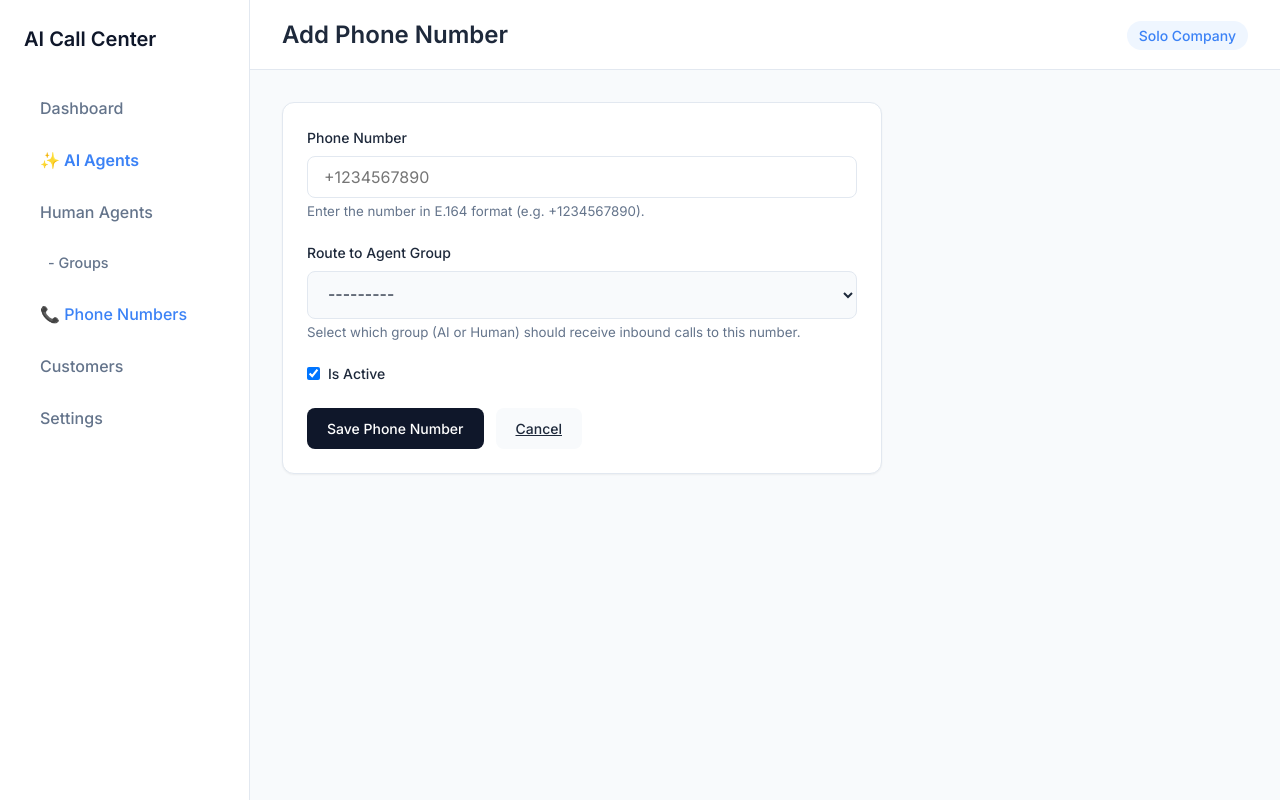
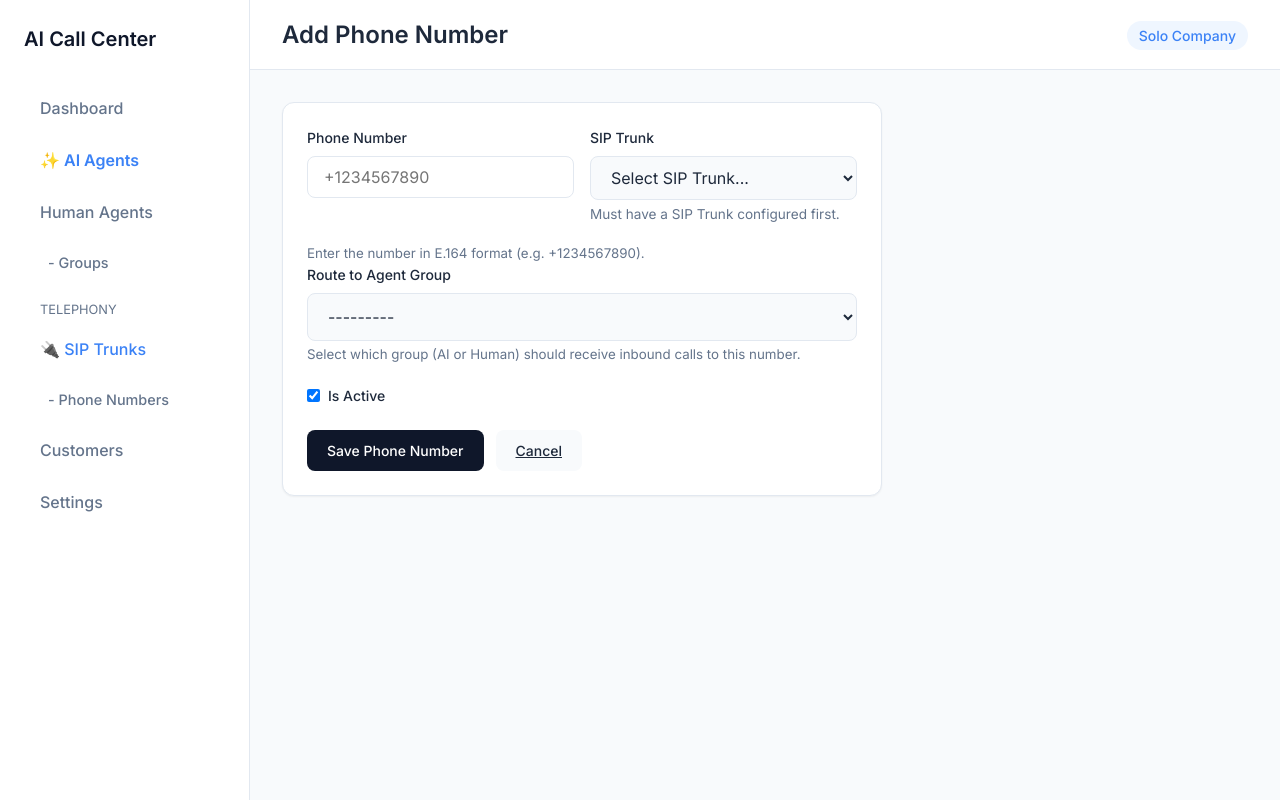
Before and after one commit to solo3li/callcenterai, a Django app: page /telephony/numbers/new/ in a window 1280 px wide. Run offline with Django 5.2, Linux system fonts and the light colour scheme; a user stored in the database is signed in; data comes from the database, SQL or seed files in the repository; both versions use the stored data as it was after the commit; data that the repository does not hold is empty.

Commit message:
feat: implement telephony module with SIP trunk management and phone number routing models and views

```diff
--- a/project_service_main/core/core/templates/core/base.html
+++ b/project_service_main/core/core/templates/core/base.html
@@ -25,8 +25,12 @@
                 <li class="nav-item">
                     <a href="{% url 'agent_group_list' %}" class="nav-link" style="padding-left: 24px; font-size: 0.9em;">- Groups</a>
                 </li>
+                <li class="nav-item" style="margin-top: 16px; font-size: 0.8em; text-transform: uppercase; color: var(--text-secondary); padding: 0 16px;">Telephony</li>
                 <li class="nav-item">
-                    <a href="{% url 'phone_number_list' %}" class="nav-link" style="color: var(--accent-color);">📞 Phone Numbers</a>
+                    <a href="{% url 'sip_trunk_list' %}" class="nav-link" style="color: var(--accent-color);">🔌 SIP Trunks</a>
+                </li>
+                <li class="nav-item">
+                    <a href="{% url 'phone_number_list' %}" class="nav-link" style="padding-left: 24px; font-size: 0.9em;">- Phone Numbers</a>
                 </li>
                 <li class="nav-item">
                     <a href="{% url 'customer_list' %}" class="nav-link">Customers</a>
--- a/project_service_main/core/telephony/models.py
+++ b/project_service_main/core/telephony/models.py
@@ -1,8 +1,22 @@
 from django.db import models
 from core.models import TenantAwareModel
 
+class SIPTrunk(TenantAwareModel):
+    name = models.CharField(max_length=100, help_text="e.g., Twilio Primary, Local PBX")
+    provider = models.CharField(max_length=100, blank=True, null=True, help_text="e.g., Twilio, Vonage")
+    host = models.CharField(max_length=255, help_text="SIP URI or IP Address")
+    port = models.IntegerField(default=5060)
+    username = models.CharField(max_length=100, blank=True, null=True)
+    password = models.CharField(max_length=100, blank=True, null=True)
+    is_active = models.BooleanField(default=True)
+    created_at = models.DateTimeField(auto_now_add=True)
+
+    def __str__(self):
+        return f"{self.name} ({self.host})"
+
 class PhoneNumber(TenantAwareModel):
     number = models.CharField(max_length=20, unique=True, help_text="Enter phone number in E.164 format (e.g. +1234567890)")
+    sip_trunk = models.ForeignKey(SIPTrunk, on_delete=models.CASCADE, related_name='phone_numbers', null=True, blank=True, help_text="The SIP Trunk this number belongs to")
     group = models.ForeignKey('agents.AgentGroup', on_delete=models.SET_NULL, null=True, blank=True, related_name='phone_numbers', help_text="The Agent Group (AI or Human) that will receive calls to this number.")
     is_active = models.BooleanField(default=True)
     created_at = models.DateTimeField(auto_now_add=True)
--- a/project_service_main/core/telephony/templates/telephony/phone_number_form.html
+++ b/project_service_main/core/telephony/templates/telephony/phone_number_form.html
@@ -6,11 +6,25 @@
     <form method="post">
         {% csrf_token %}
 
-        <div class="form-group">
-            <label class="form-label" for="id_number">Phone Number</label>
-            <input class="form-control" type="text" name="number" id="id_number" value="{{ form.number.value|default_if_none:'' }}" placeholder="+1234567890" required>
-            <small style="color: var(--text-secondary); display: block; margin-top: 4px;">Enter the number in E.164 format (e.g. +1234567890).</small>
+        <div class="form-group" style="display: flex; gap: 16px;">
+            <div style="flex: 1;">
+                <label class="form-label" for="id_number">Phone Number</label>
+                <input class="form-control" type="text" name="number" id="id_number" value="{{ form.number.value|default_if_none:'' }}" placeholder="+1234567890" required>
+            </div>
+            <div style="flex: 1;">
+                <label class="form-label" for="id_sip_trunk">SIP Trunk</label>
+                <select class="form-control" name="sip_trunk" id="id_sip_trunk" required>
+                    <option value="" disabled {% if not form.sip_trunk.value %}selected{% endif %}>Select SIP Trunk...</option>
+                    {% for trunk in form.fields.sip_trunk.queryset %}
+                        <option value="{{ trunk.pk }}" {% if form.sip_trunk.value|stringformat:"s" == trunk.pk|stringformat:"s" %}selected{% endif %}>
+                            {{ trunk.name }}
+                        </option>
+                    {% endfor %}
+                </select>
+                <p style="font-size: 0.85em; color: var(--text-secondary); margin-top: 4px;">Must have a SIP Trunk configured first.</p>
+            </div>
         </div>
+        <small style="color: var(--text-secondary); display: block; margin-top: 4px;">Enter the number in E.164 format (e.g. +1234567890).</small>
 
         <div class="form-group">
             <label class="form-label" for="id_group">Route to Agent Group</label>
--- a/project_service_main/core/telephony/templates/telephony/phone_number_list.html
+++ b/project_service_main/core/telephony/templates/telephony/phone_number_list.html
@@ -12,7 +12,8 @@
         <thead style="background-color: var(--bg-color); border-bottom: 1px solid var(--border-color);">
             <tr>
                 <th style="padding: 16px 24px; font-weight: 600; color: var(--text-secondary);">Number</th>
-                <th style="padding: 16px 24px; font-weight: 600; color: var(--text-secondary);">Routing Group</th>
+                <th style="padding: 16px 24px; font-weight: 600; color: var(--text-secondary);">SIP Trunk</th>
+                <th style="padding: 16px 24px; font-weight: 600; color: var(--text-secondary);">Routed To (Group)</th>
                 <th style="padding: 16px 24px; font-weight: 600; color: var(--text-secondary);">Status</th>
                 <th style="padding: 16px 24px; font-weight: 600; color: var(--text-secondary);">Actions</th>
             </tr>
@@ -21,6 +22,7 @@
             {% for number in phone_numbers %}
             <tr style="border-bottom: 1px solid var(--border-color);">
                 <td style="padding: 16px 24px; font-weight: 500; font-family: monospace; font-size: 1.1em;">{{ number.number }}</td>
+                <td style="padding: 16px 24px; color: var(--text-secondary);">{{ number.sip_trunk.name }}</td>
                 <td style="padding: 16px 24px; color: var(--text-secondary);">
                     {% if number.group %}
                         <a href="{% url 'agent_group_update' number.group.pk %}" style="text-decoration: none; color: var(--accent-color);">
--- a/project_service_main/core/telephony/urls.py
+++ b/project_service_main/core/telephony/urls.py
@@ -10,4 +10,10 @@ urlpatterns = [
 
     # APIs
     path('api/inbound-webhook/', api_views.inbound_webhook, name='inbound_webhook'),
+
+    # SIP Trunks
+    path('trunks/', views.SIPTrunkListView.as_view(), name='sip_trunk_list'),
+    path('trunks/new/', views.SIPTrunkCreateView.as_view(), name='sip_trunk_create'),
+    path('trunks/<int:pk>/edit/', views.SIPTrunkUpdateView.as_view(), name='sip_trunk_update'),
+    path('trunks/<int:pk>/delete/', views.SIPTrunkDeleteView.as_view(), name='sip_trunk_delete'),
 ]
--- a/project_service_main/core/telephony/views.py
+++ b/project_service_main/core/telephony/views.py
@@ -2,7 +2,7 @@ from django.urls import reverse_lazy
 from django.views.generic import ListView, CreateView, UpdateView, DeleteView
 from django.contrib.auth.mixins import LoginRequiredMixin
 from core.models import get_current_organization
-from .models import PhoneNumber
+from .models import PhoneNumber, SIPTrunk
 
 class PhoneNumberListView(LoginRequiredMixin, ListView):
     model = PhoneNumber
@@ -11,7 +11,7 @@ class PhoneNumberListView(LoginRequiredMixin, ListView):
 
 class PhoneNumberCreateView(LoginRequiredMixin, CreateView):
     model = PhoneNumber
-    fields = ['number', 'group', 'is_active']
+    fields = ['number', 'sip_trunk', 'group', 'is_active']
     template_name = 'telephony/phone_number_form.html'
     success_url = reverse_lazy('phone_number_list')
 
@@ -21,13 +21,15 @@ class PhoneNumberCreateView(LoginRequiredMixin, CreateView):
         from agents.models import AgentGroup
         if org:
             form.fields['group'].queryset = AgentGroup.objects.filter(organization=org)
+            form.fields['sip_trunk'].queryset = SIPTrunk.objects.filter(organization=org)
         else:
             form.fields['group'].queryset = AgentGroup.objects.none()
+            form.fields['sip_trunk'].queryset = SIPTrunk.objects.none()
         return form
 
 class PhoneNumberUpdateView(LoginRequiredMixin, UpdateView):
     model = PhoneNumber
-    fields = ['number', 'group', 'is_active']
+    fields = ['number', 'sip_trunk', 'group', 'is_active']
     template_name = 'telephony/phone_number_form.html'
     success_url = reverse_lazy('phone_number_list')
 
@@ -37,11 +39,35 @@ class PhoneNumberUpdateView(LoginRequiredMixin, UpdateView):
         from agents.models import AgentGroup
         if org:
             form.fields['group'].queryset = AgentGroup.objects.filter(organization=org)
+            form.fields['sip_trunk'].queryset = SIPTrunk.objects.filter(organization=org)
         else:
             form.fields['group'].queryset = AgentGroup.objects.none()
+            form.fields['sip_trunk'].queryset = SIPTrunk.objects.none()
         return form
 
 class PhoneNumberDeleteView(LoginRequiredMixin, DeleteView):
     model = PhoneNumber
     template_name = 'telephony/phone_number_confirm_delete.html'
     success_url = reverse_lazy('phone_number_list')
+
+class SIPTrunkListView(LoginRequiredMixin, ListView):
+    model = SIPTrunk
+    template_name = 'telephony/sip_trunk_list.html'
+    context_object_name = 'sip_trunks'
+
+class SIPTrunkCreateView(LoginRequiredMixin, CreateView):
+    model = SIPTrunk
+    fields = ['name', 'provider', 'host', 'port', 'username', 'password', 'is_active']
+    template_name = 'telephony/sip_trunk_form.html'
+    success_url = reverse_lazy('sip_trunk_list')
+
+class SIPTrunkUpdateView(LoginRequiredMixin, UpdateView):
+    model = SIPTrunk
+    fields = ['name', 'provider', 'host', 'port', 'username', 'password', 'is_active']
+    template_name = 'telephony/sip_trunk_form.html'
+    success_url = reverse_lazy('sip_trunk_list')
+
+class SIPTrunkDeleteView(LoginRequiredMixin, DeleteView):
+    model = SIPTrunk
+    template_name = 'telephony/sip_trunk_confirm_delete.html'
+    success_url = reverse_lazy('sip_trunk_list')
```
Also changed, not shown: project_service_main/core/telephony/templates/telephony/sip_trunk_confirm_delete.html (added, +18 -0 lines), project_service_main/core/telephony/templates/telephony/sip_trunk_form.html (added, +55 -0 lines), project_service_main/core/telephony/templates/telephony/sip_trunk_list.html (added, +49 -0 lines), project_service_main/core/db.sqlite3, project_service_main/core/telephony/migrations/0002_siptrunk_phonenumber_sip_trunk.py (added).
